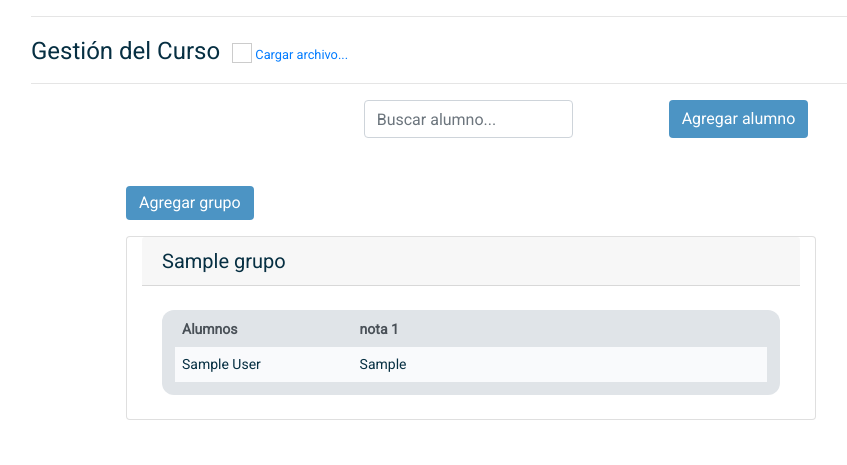
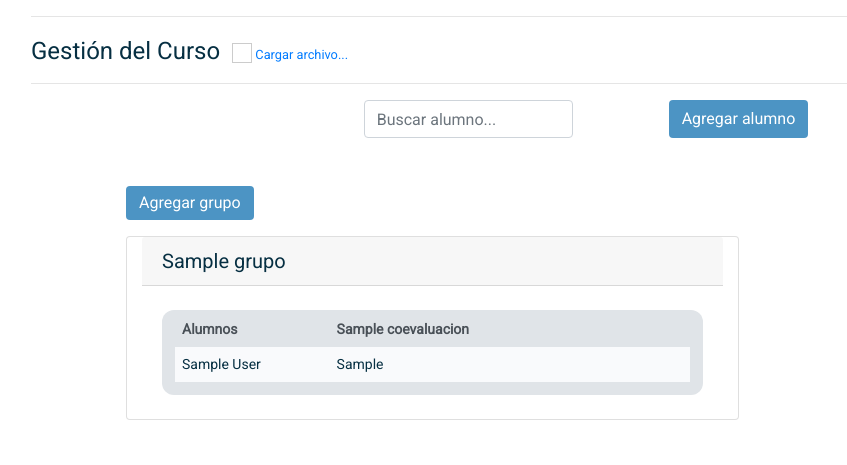
Before and after one commit to DCC-CC4401/2018-2-DeCepCiones, a Django app: page /tarea4/fichaCursoDoc/1 in a window 1280 px wide. Shown: the part 335-800 px from the top of the page, without its empty margins (54-901 px from the left). Run offline with Django 3.2, Linux system fonts and the light colour scheme; a user stored in the database is signed in; tables that the repository leaves empty hold one stand-in row (values such as "Sample post"); some libraries are stand-ins or nearby versions.

Commit message:
Ahora se despliegan solo las coevs que tienen nota asociada

```diff
--- a/tarea4/views.py
+++ b/tarea4/views.py
@@ -138,12 +138,16 @@ def fichaCursoDocente(request, idCurso):
         listaAlumnos = []
         for alumno in grupo.estudiante.all():
             listaNotas = []
+            listaTitulos = []
             for nota in NotaEstudiante.objects.filter(coevaluacion__curso=idCurso, estudiante=alumno.id).order_by(
                     'fecha_publicacion'):
-                listaNotas.append(nota.nota)
+                nota.coevaluacion.nombre
+                if nota != "":
+                    listaNotas.append(nota.nota)
+                    listaTitulos.append(nota.coevaluacion.nombre)
             listaAlumnos.append({'nombre': alumno.first_name + " " + alumno.last_name, 'notas': listaNotas})
-        for i in range(len(coevs)):
-            listaTitulos.append("nota " + str(i + 1))
+        #for i in range(len(coevs)):
+            #listaTitulos.append("nota " + str(i + 1))
         listaGrupos.append({'nombre': grupo.Nombre, 'titulos': listaTitulos, 'alumnos': listaAlumnos})
 
     for coev in coevs:
--- a/templates/tarea4/fichaCursoDocente.html
+++ b/templates/tarea4/fichaCursoDocente.html
@@ -146,7 +146,7 @@
                     </div>
                     {% for grupo in grupos %}
                     <!-- carta de grupos -->
-                    <div class="card col-md-9">
+                    <div class="card col-md-8">
                         <h5 class="card-header">{{ grupo.nombre }}</h5>
                         <div class="card-body">
                             <div class="table-wrap table-responsive my-1"> <!-- "Envoltura" de la tabla -->
```
